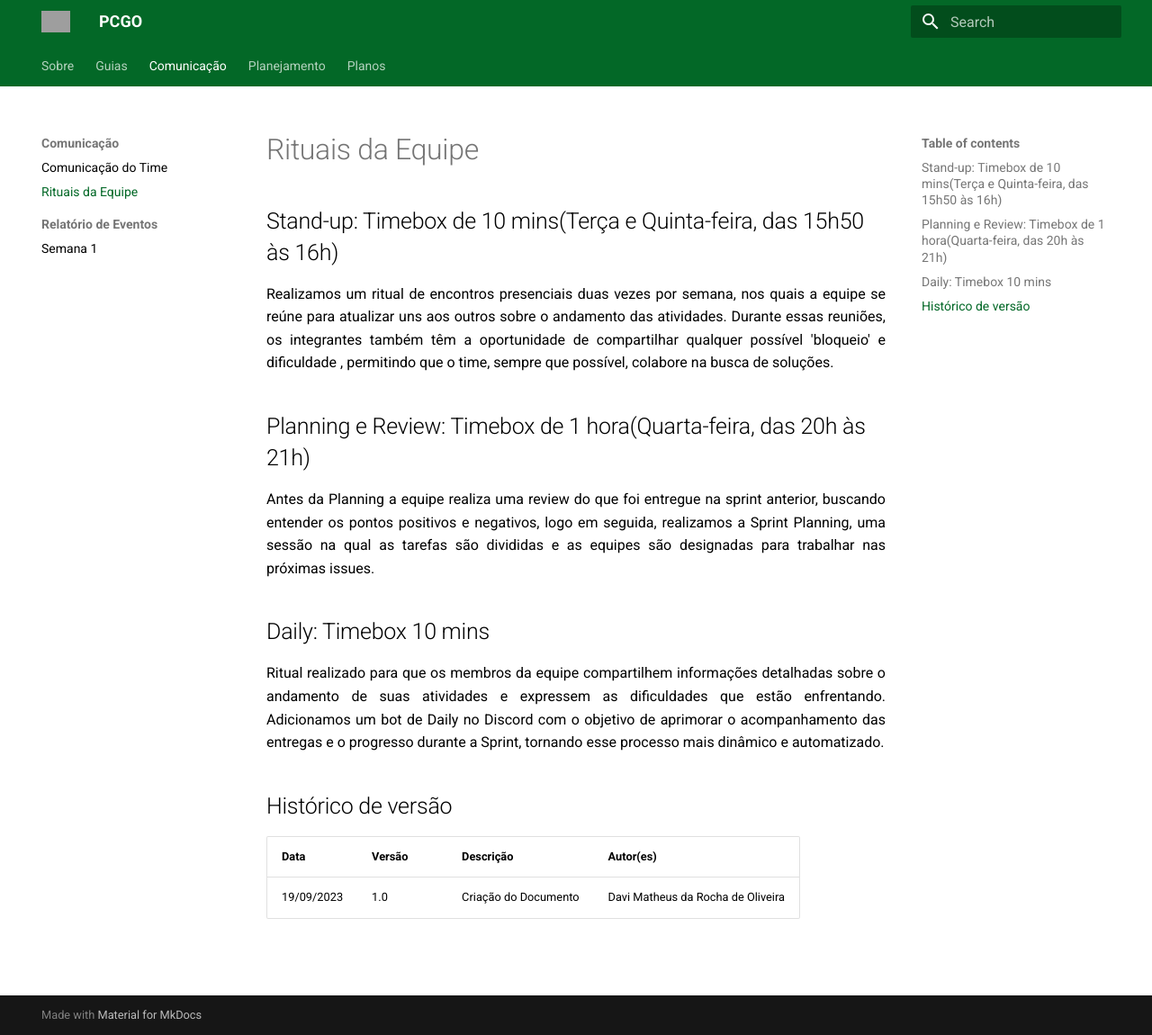
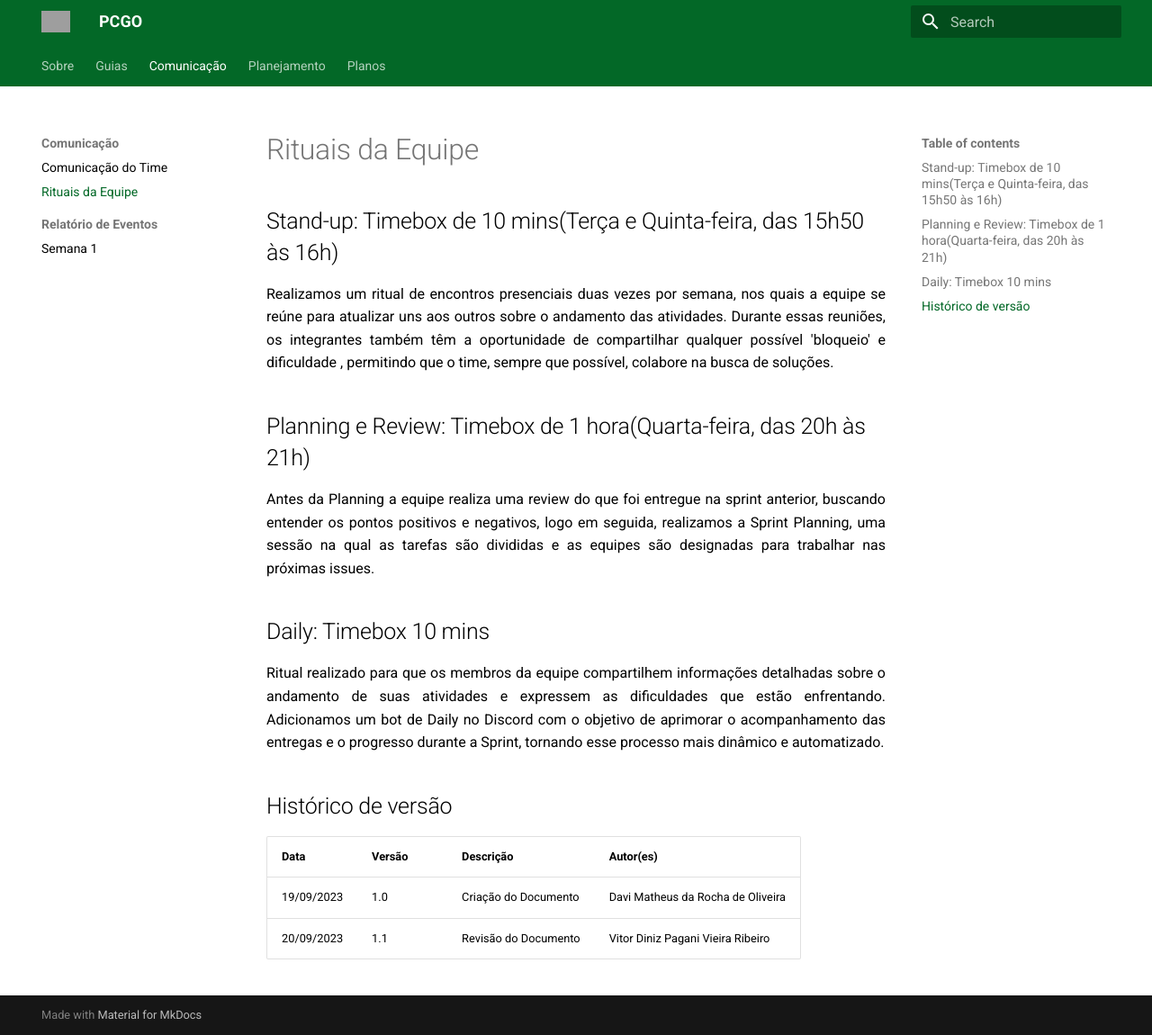
Before and after one commit to fga-eps-mds/2023.2-PrintGo-Doc, an MkDocs documentation site: the page built from docs/rituais.md, in a window 1280 px wide and 1150 px high. Shown: the whole window at 90% size. Built offline with MkDocs 1.6.1 and Material for MkDocs 9.7.7, drawn with Linux system fonts in a browser that asks for light colours; grey boxes are pictures that could not be loaded.

Commit message:
adicionando revisão de documento

```diff
--- a/docs/rituais.md
+++ b/docs/rituais.md
@@ -13,3 +13,4 @@
 | Data | Versão | Descrição | Autor(es) |
 | ---- | ---- | ---- | ---- |
 | 19/09/2023 | 1.0 | Criação do Documento | Davi Matheus da Rocha de Oliveira |
+| 20/09/2023 | 1.1 | Revisão do Documento | Vitor Diniz Pagani Vieira Ribeiro |
```
